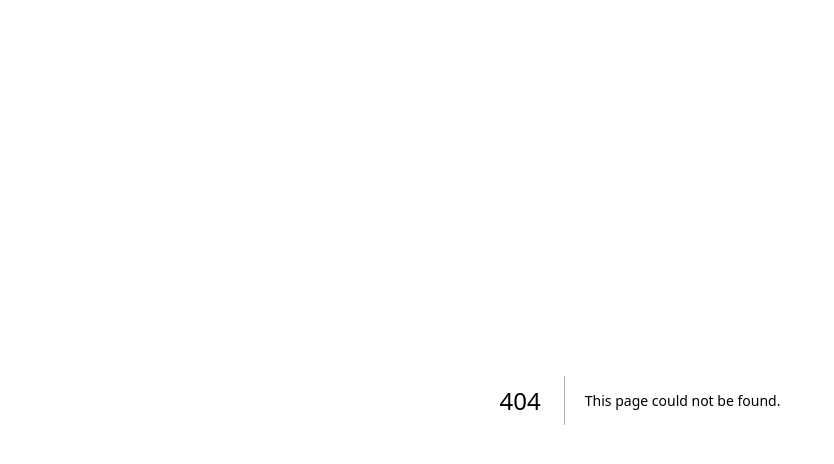
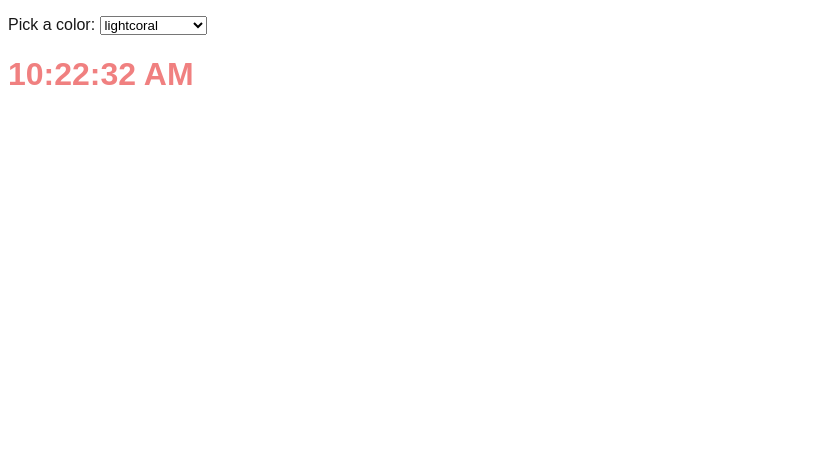
Before and after one commit to pOcOq38/react-docs-v19, a Next.js app: page /week4/clock in a window 1280 px wide. Before the commit this address had no page. Shown: the top 464 px of the page, without its empty margins (0-834 px from the left). Built offline with nearby package versions, Linux system fonts and the light colour scheme.

Commit message:
add clock ex in week4

```diff
--- /dev/null
+++ b/src/app/week4/clock/clock.tsx
@@ -0,0 +1,9 @@
+export default function Clock({
+  color,
+  time,
+}: {
+  color: string;
+  time: string;
+}) {
+  return <h1 style={{ color: color }}>{time}</h1>;
+}
--- /dev/null
+++ b/src/app/week4/clock/page.tsx
@@ -0,0 +1,32 @@
+"use client";
+import { useState, useEffect } from "react";
+import Clock from "./clock";
+
+function useTime() {
+  const [time, setTime] = useState(() => new Date());
+  useEffect(() => {
+    const id = setInterval(() => {
+      setTime(new Date());
+    }, 1000);
+    return () => clearInterval(id);
+  }, []);
+  return time;
+}
+
+export default function App() {
+  const time = useTime();
+  const [color, setColor] = useState("lightcoral");
+  return (
+    <div>
+      <p>
+        Pick a color:{" "}
+        <select value={color} onChange={(e) => setColor(e.target.value)}>
+          <option value="lightcoral">lightcoral</option>
+          <option value="midnightblue">midnightblue</option>
+          <option value="rebeccapurple">rebeccapurple</option>
+        </select>
+      </p>
+      <Clock color={color} time={time.toLocaleTimeString()} />
+    </div>
+  );
+}
--- a/src/app/week4/components/Profile.tsx
+++ /dev/null
@@ -1,10 +0,0 @@
-import { Avatar } from "./Bio";
-
-export function Profile() {
-  return (
-    <>
-      <img src="https://i.imgur.com/QIrZWGIs.jpg" alt="Alan L. Hart" />
-      <Avatar />
-    </>
-  );
-}
--- a/src/app/week4/components/Bio.tsx
+++ b/src/app/week4/profile/components/Bio.tsx
@@ -1,8 +1,33 @@
+import { getImageUrl } from "./utils";
+
+interface Person {
+  name: string;
+  imageId: string;
+}
+
 export function Avatar() {
   const avatar = "https://i.imgur.com/7vQD0fPs.jpg";
   const description = "Gregorio Y. Zara";
 
   return <img className="avatar" src={avatar} alt={description} />;
+}
+
+export function AvatarImg({
+  person,
+  size = 100, //넘어오는 size 값이 없을 때 디폴트 값
+}: {
+  person: Person;
+  size: number;
+}) {
+  return (
+    <img
+      className="avatar"
+      src={getImageUrl(person, "s")}
+      alt={person.name}
+      width={size}
+      height={size}
+    />
+  );
 }
 
 export default function Bio() {
--- a/src/app/week4/components/Gallery.tsx
+++ b/src/app/week4/profile/components/Gallery.tsx
@@ -5,8 +5,6 @@ export default function Gallery() {
     <>
       <h1>Amazing Scientist</h1>
       <Profile />
-      <Profile />
-      <Profile />
     </>
   );
 }
--- /dev/null
+++ b/src/app/week4/profile/components/Profile.tsx
@@ -0,0 +1,42 @@
+import { Avatar, AvatarImg } from "./Bio";
+
+function Card({ children }: { children: React.ReactNode }) {
+  return <div className="card">{children}</div>;
+}
+
+export function Profile() {
+  return (
+    <>
+      <img src="https://i.imgur.com/QIrZWGIs.jpg" alt="Alan L. Hart" />
+      <Avatar />
+      <h3>Avatar Img</h3>
+      <Card>
+        <AvatarImg
+          size={100}
+          person={{
+            name: "Katsuko Saruhashi",
+            imageId: "YfeOqp2",
+          }}
+        />
+      </Card>
+      <Card>
+        <AvatarImg
+          size={80}
+          person={{
+            name: "Aklilu Lemma",
+            imageId: "OKS67lh",
+          }}
+        />
+      </Card>
+      <Card>
+        <AvatarImg
+          size={50}
+          person={{
+            name: "Lin Lanying",
+            imageId: "1bX5QH6",
+          }}
+        />
+      </Card>
+    </>
+  );
+}
--- /dev/null
+++ b/src/app/week4/profile/components/utils.tsx
@@ -0,0 +1,7 @@
+interface Person {
+  imageId: string;
+}
+
+export function getImageUrl(person: Person, size: string) {
+  return "https://i.imgur.com/" + person.imageId + size + ".jpg";
+}
```
Also changed, not shown: src/app/week4/profile/styles.css (renamed from src/app/week4/styles.css, +10 -1 lines), src/app/week4/profile/components/TodoList.tsx (renamed from src/app/week4/components/TodoList.tsx), src/app/week4/profile/page.tsx (renamed from src/app/week4/page.tsx).
